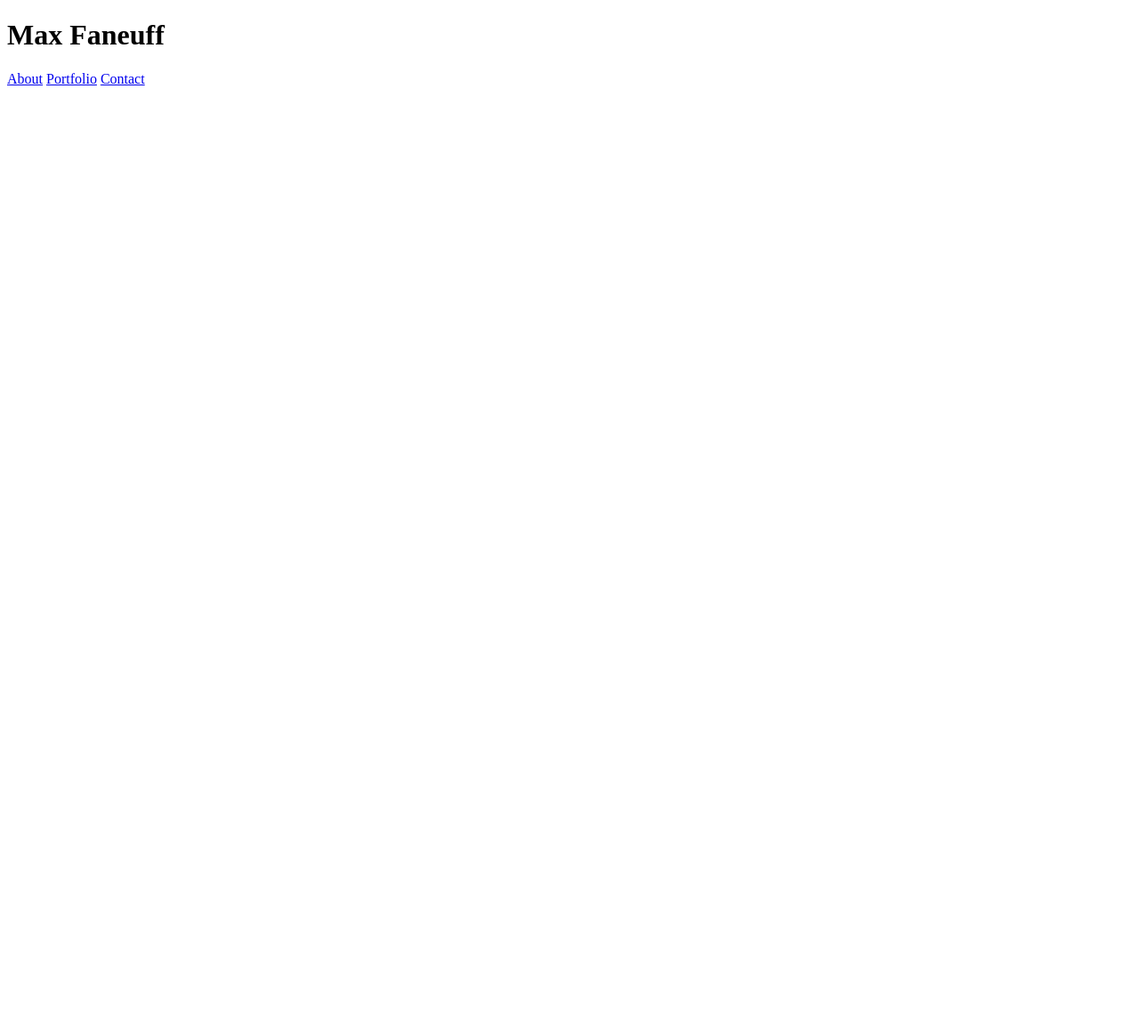
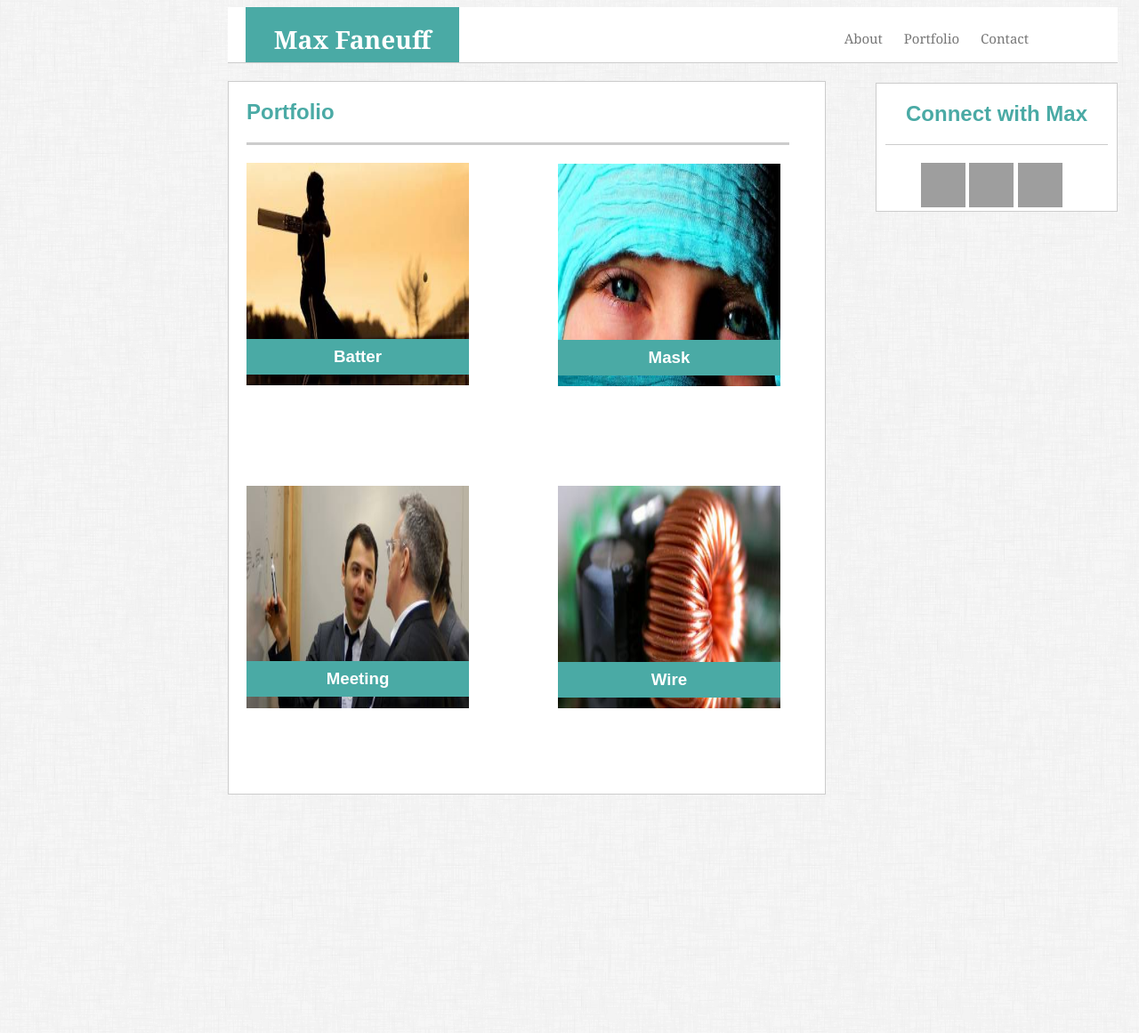
Before and after one commit to maxfaneuff/Basic-Portfolio, a plain HTML site: page portfolio.html in a window 1280 px wide. Shown: the top 1161 px of the page at 89% size. Before the commit the page ends 800 px from the top, so only its background shows below. Drawn offline with Linux system fonts and the light colour scheme; grey boxes are pictures that could not be loaded.

Commit message:
finished portfolio HTML & CSS

```diff
--- a/assets/css/style.css
+++ b/assets/css/style.css
@@ -132,9 +132,14 @@ header {
 	border-bottom-style: solid;
 	border-color: #cccccc;
 	border-width: 1px;
+	padding-top: 20px;
+	padding-bottom: 20px;
 
 }
 
+.icons {
+	padding-bottom: 20px;
+}
 #github {
 	margin-left: 50px;
 }
--- a/assets/css/style2.css
+++ b/assets/css/style2.css
@@ -0,0 +1,165 @@
+body {
+	width: 1000px;
+	font-family: 'Arial', 'Helvetica Neue', Helvetica, sans-serif;
+	background-color: #ffffff;
+	margin-left: 20%;
+	margin-right: 20%;
+	background-image: url("https://github.com/maxfaneuff/Basic-Portfolio/blob/master/assets/images/dust_scratches.png?raw=true")
+
+}
+
+a {
+	text-decoration: none;
+	color: #777777;
+}
+
+.header {
+	background-color: #ffffff;
+	border-bottom-style: solid;
+	border-width: 1px;
+	border-color: #cccccc;
+	font-family: 'Georgia', Times, Times New Roman, serif;
+	padding-bottom: 62px;
+	padding-top: 0;
+	float: left
+	width: 100%;
+
+}
+
+#header_name {
+	color: white;
+	padding-top: 10px;
+	background-color: #4aaaa5;
+	width: 240px;
+	font-size: 28px;
+	margin-left: 20px;
+	text-align: center;
+	line-height: 52px;
+	float: left;
+	margin-top: 0px;
+
+
+}
+
+.header_links {
+	line-height: 70px;
+	float: right;
+	padding-right: 100px;
+	font-size: 15px
+
+}
+
+#about {
+	margin-right: 20px;
+}
+
+#portfolio {
+	margin-right: 20px;
+}
+
+.portfolio {
+	background-color: #ffffff;
+	border-width: 1px;
+	border-style: solid;
+	border-color: #cccccc;
+	margin-top: 20px;
+	width: 670px;
+	height: 800px;
+
+}
+
+
+
+.portfolio_title, .pictures {
+	margin-left: 20px;
+}
+
+.pictures {
+	position: relative;
+}
+
+#portfolio_text {
+	color: #4aaaa5;
+	border-bottom-style: solid;
+	border-color: #cccccc;
+	margin-right: 40px;
+	padding-bottom: 20px;
+}
+
+#batter_banner {
+	position: relative;
+	bottom: 75px;
+}
+
+.mask-pic {
+	position: relative;
+	left: 350px;
+	bottom: 330px;
+
+}
+
+#mask_banner {
+	position: relative;
+	left: 350px;
+	bottom: 405px;
+
+}
+
+.meeting-pic {
+	position: relative;
+	bottom: 300px;
+}
+
+#meeting_banner {
+	position: relative;
+	bottom: 375px;
+}
+
+.wire-pic {
+	position: relative;
+	bottom: 631px;
+	left: 350px;
+}
+
+#wire_banner {
+	position: relative;
+	bottom: 706px;
+	left: 350px;
+}
+
+
+#batter_banner, #mask_banner, #meeting_banner, #wire_banner {
+	color: white;
+	background-color: #4aaaa5;
+	width: 250px;
+	height: 40px;
+	text-align: center;
+	line-height: 40px;
+
+}
+
+.connect {
+	background-color: #ffffff;
+	width: 270px;
+	float: right;
+	position: relative;
+	bottom: 800px;
+	border-width: 1px;
+	border-style: solid;
+	border-color: #cccccc;
+}
+
+#connect_with_me {
+	text-align: center;
+	color: #4aaaa5;
+	border-bottom-style: solid;
+	border-width: 1px;
+	border-color: #cccccc;
+	margin-left: 10px;
+	margin-right: 10px;
+	padding-bottom: 20px;
+}
+
+#github {
+	margin-left: 50px;
+}
--- a/portfolio.html
+++ b/portfolio.html
@@ -10,15 +10,67 @@
 <body>
 
 <header class="header">
-	<div class="header_name">
+
 		<h1 id="header_name">Max Faneuff</h1>
+			<div class="header_links">
 			<a href="#" id="about">About</a>
 			<a href="#" id="portfolio">Portfolio</a>
 			<a href="#" id="contact">Contact</a>
-	</div>
+			</div>
+
 </header>
 
+<section class="portfolio">
+	<div class="portfolio_title">
+		<h1 id="portfolio_text">Portfolio</h1>
+	</div>
 
+	<div class="pictures">
+
+		<div class="picture batter-pic">
+		<a href="#" target="_blank">
+			<img src="https://github.com/maxfaneuff/Basic-Portfolio/blob/master/assets/images/batter.jpg?raw=true" alt="batter" style="width:250px;height:250px"></a>
+			<h3 id="batter_banner">Batter</h3>
+		</div>
+
+		<div>
+		<a href="#" class="picture mask-pic" target="_blank">
+			<img src="https://github.com/maxfaneuff/Basic-Portfolio/blob/master/assets/images/mask.jpg?raw=true" alt="Mask" style="width:250px;height:250px"></a>
+			<h3 id="mask_banner">Mask</h3>
+		</div>
+
+		<div>
+		<a href="#" class="picture meeting-pic" target= "_blank">
+			<img src="https://github.com/maxfaneuff/Basic-Portfolio/blob/master/assets/images/Meeting.jpg?raw=true" alt="Meeting" style="width:250px;height:250px"></a>
+			<h3 id="meeting_banner">Meeting</h3>
+		</div>
+
+		<div>
+		<a href="#" class="picture wire-pic" target="_blank">
+			<img src="https://github.com/maxfaneuff/Basic-Portfolio/blob/master/assets/images/wire.jpg?raw=true" alt="Wire" style="width:250px;height:250px"></a>
+			<h3 id="wire_banner">Wire</h3>
+		</div>
+
+	</div>
+
+
+</section>
+
+<section class= "connect">
+
+	<h2 id="connect_with_me">Connect with Max</h2>
+
+	<div>
+	<a href="https://github.com/maxfaneuff" id="github" target="_blank">
+		<img src="https://cdn0.iconfinder.com/data/icons/octicons/1024/mark-github-128.png" alt="Github" style="width: 50px;height:50px" ></a>
+	<a href="https://www.linkedin.com/in/maxfaneuff/" target="_blank">
+		<img src="https://cdn1.iconfinder.com/data/icons/logotypes/32/square-linkedin-128.png" id="linkedin" alt="LinkedIn" style="width: 50px;height:50px"></a>
+	<a href="https://stackoverflow.com/users/8929983/max-faneuff?tab=profile" target="_blank">
+		<img src="https://cdn2.iconfinder.com/data/icons/social-icons-color/512/stackoverflow-128.png" id="stack" alt="Stack Overflow" style="height: 50px;width: 50px"></a>
+	</div>
+
+
+</section>
 
 
 </body>
```
Also changed, not shown: index.html (+1 -1 lines), assets/images/Portfolio_Gallery.png.
